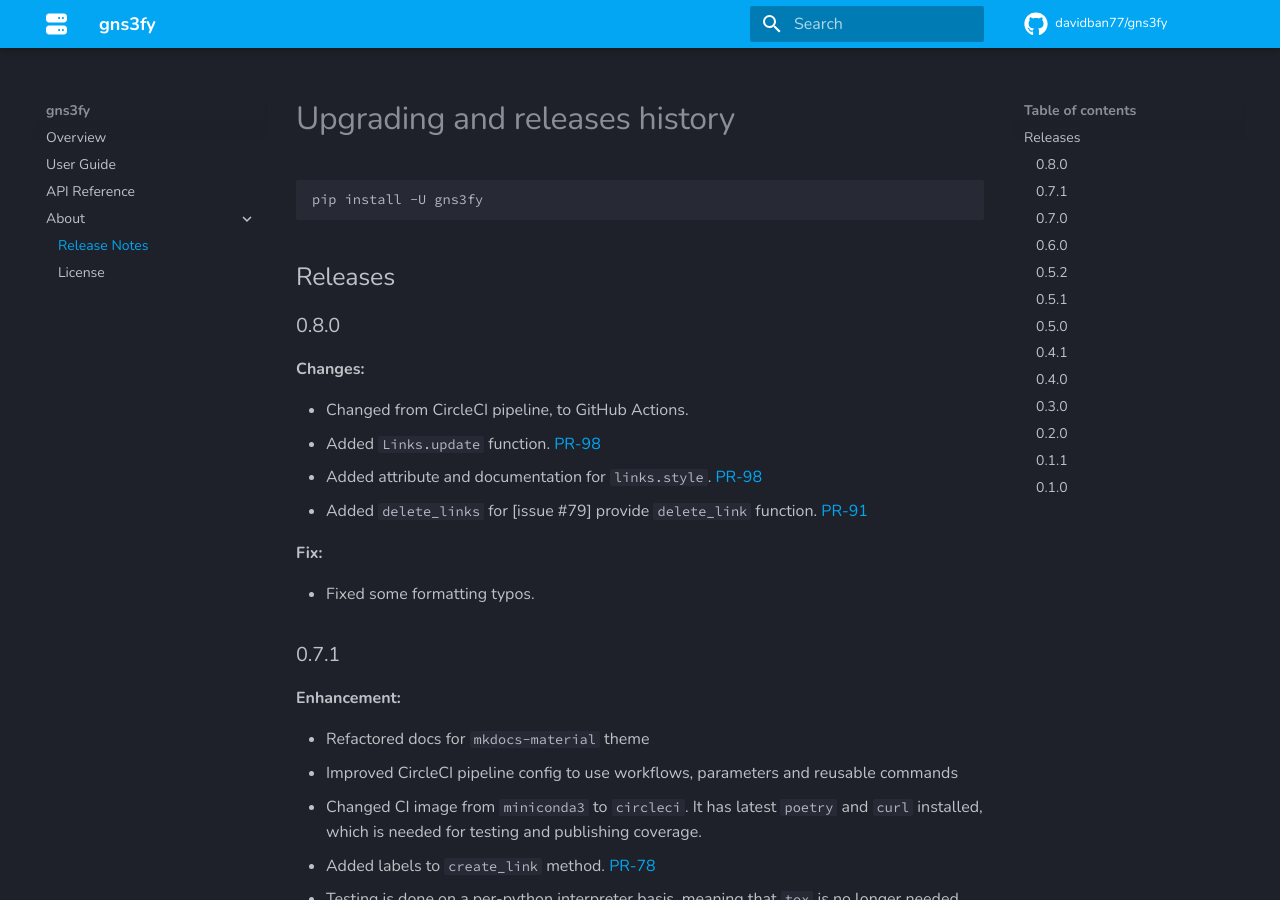
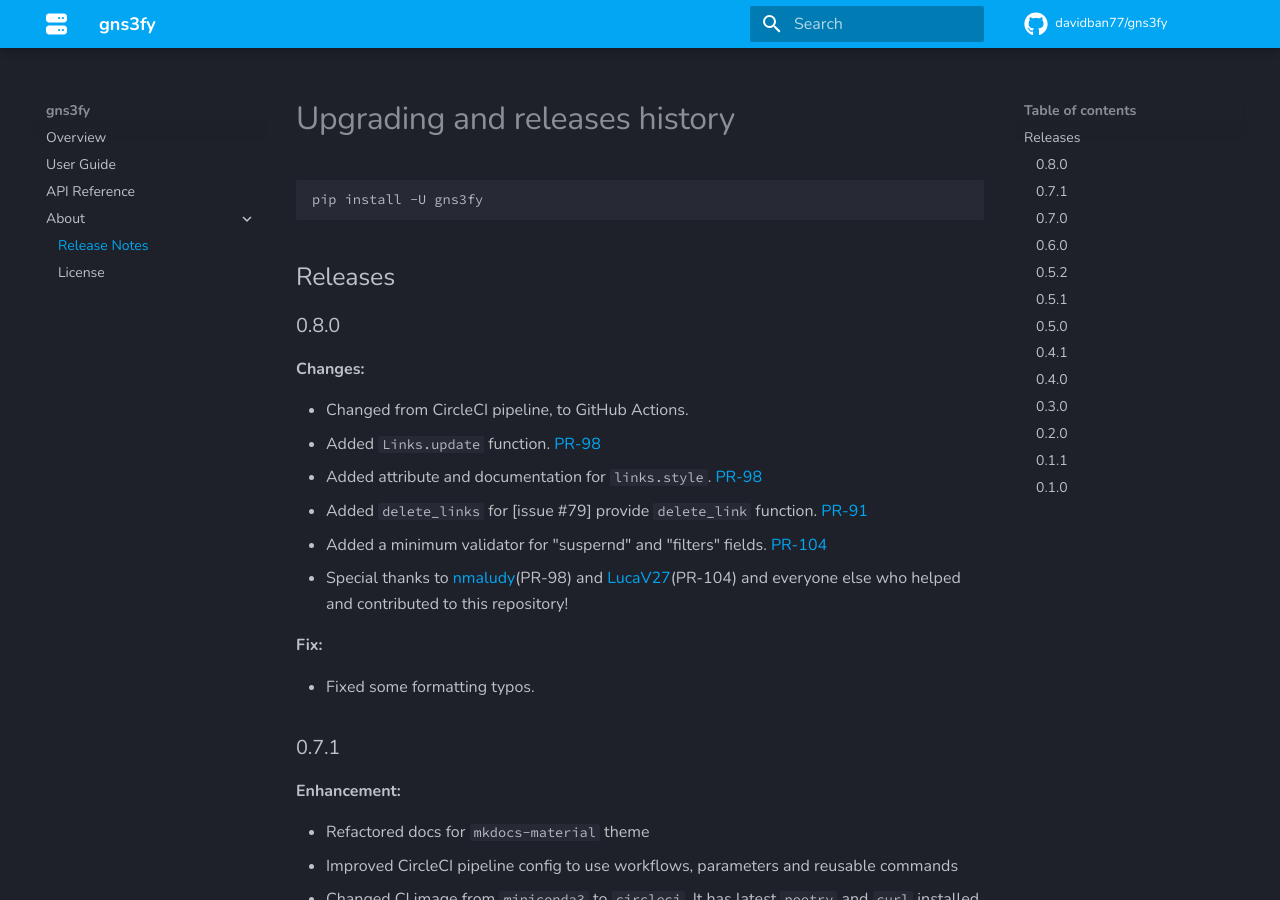
Before and after one commit to davidban77/gns3fy, an MkDocs documentation site: the page built from docs/content/about/changelog.md, in a window 1280 px wide and 900 px high. Built offline with MkDocs 1.6.1 and Material for MkDocs 9.7.7, drawn with Linux system fonts in a browser that asks for light colours; comment, search, counter and statistics services are not loaded.

Commit message:
Added more to the changelog.

```diff
--- a/docs/content/about/changelog.md
+++ b/docs/content/about/changelog.md
@@ -14,6 +14,8 @@ pip install -U gns3fy
 - Added `Links.update` function. [PR-98](https://github.com/davidban77/gns3fy/pull/98)
 - Added attribute and documentation for `links.style`. [PR-98](https://github.com/davidban77/gns3fy/pull/98)
 - Added `delete_links` for [issue #79] provide `delete_link` function. [PR-91](https://github.com/davidban77/gns3fy/pull/91)
+- Added a minimum validator for "suspernd" and "filters" fields. [PR-104](https://github.com/davidban77/gns3fy/pull/104)
+- Special thanks to [nmaludy](https://github.com/nmaludy)(PR-98) and [LucaV27](https://github.com/LucaV27)(PR-104) and everyone else who helped and contributed to this repository!
 
 **Fix:**
 
```
